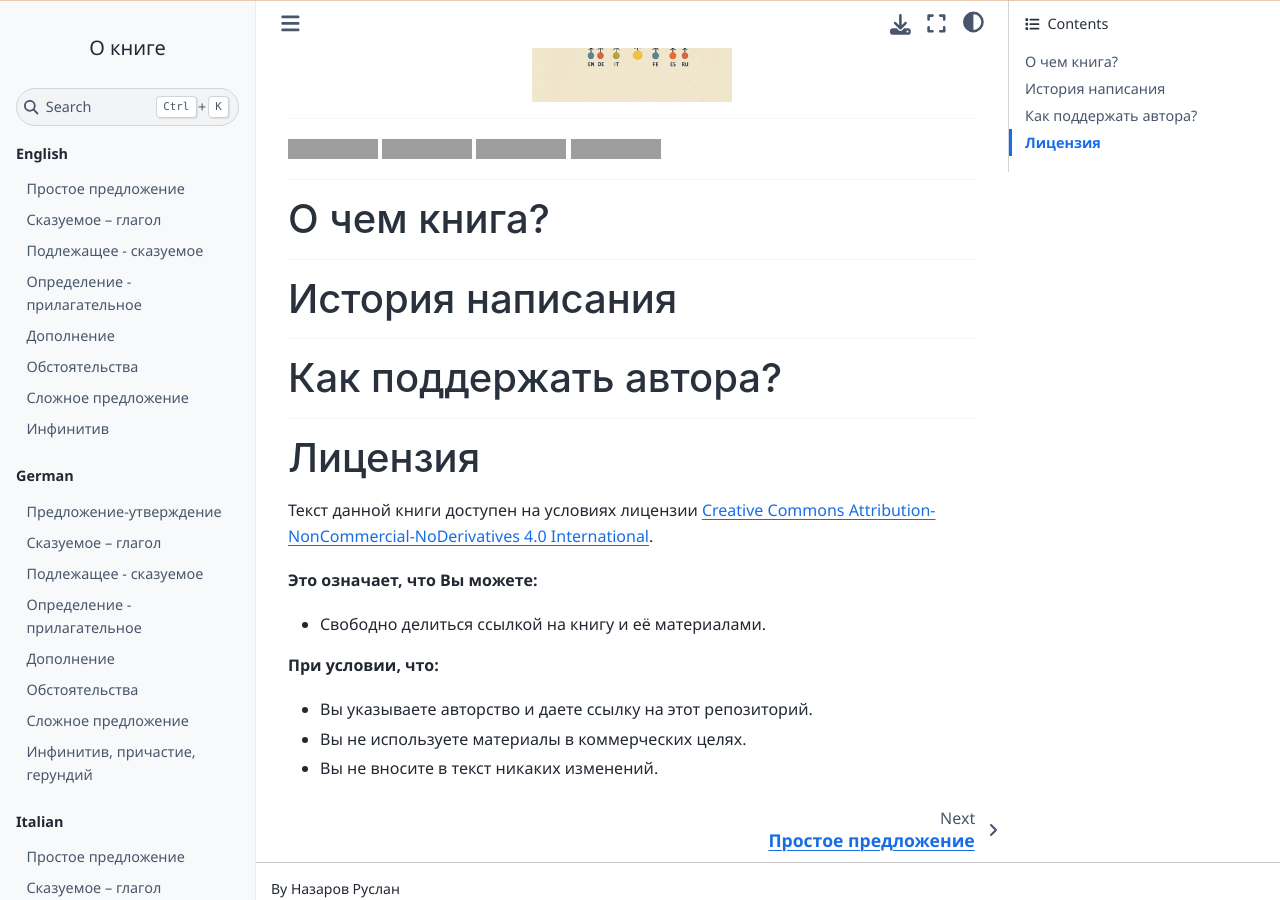
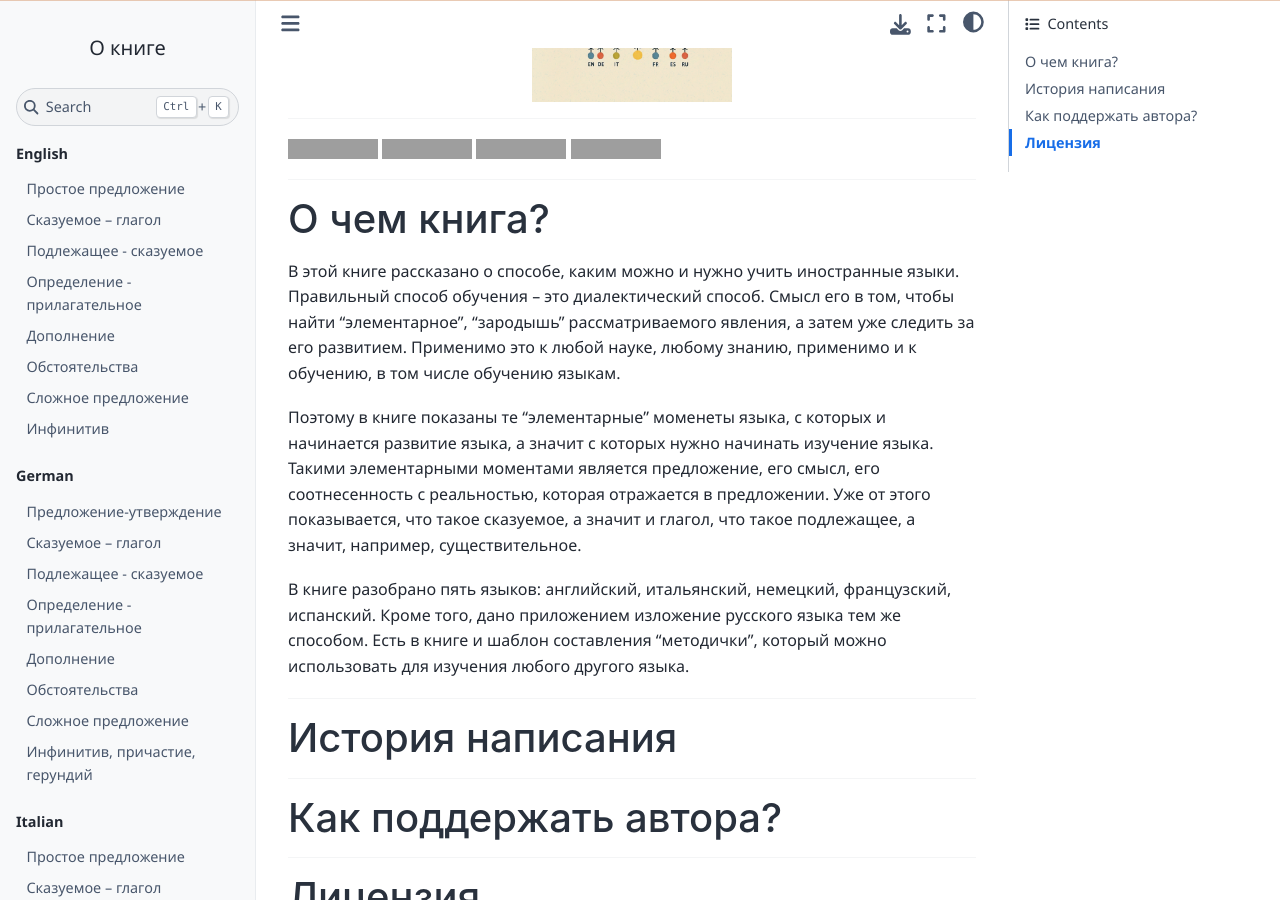
Before and after one commit to Ruslan-Nazarov/handbook_Languages, a Jupyter Book: the page built from index.md, in a window 1280 px wide and 900 px high, scrolled down 254 px. Built offline with Jupyter Book 1.0.4 settings and Sphinx 7.4.7 and the Sphinx Book theme 1.1.4, drawn with Linux system fonts in a browser that asks for light colours; grey boxes are pictures that could not be loaded.

Commit message:
Update index.md

```diff
--- a/index.md
+++ b/index.md
@@ -14,10 +14,16 @@
 
 ### О чем книга?
 
+В этой книге рассказано о способе, каким можно и нужно учить иностранные языки. Правильный способ обучения – это диалектический способ. Смысл его в том, чтобы найти “элементарное”, “зародышь” рассматриваемого явления, а затем уже следить за его развитием. Применимо это к любой науке, любому знанию, применимо и к обучению, в том числе обучению языкам.
+
+Поэтому в книге показаны те "элементарные" моменеты языка, с которых и начинается развитие языка, а значит с которых нужно начинать изучение языка. Такими элементарными моментами является предложение, его смысл, его соотнесенность с реальностью, которая отражается в предложении. Уже от этого показывается, что такое сказуемое, а значит и глагол, что такое подлежащее, а значит, например, существительное.
+
+В книге разобрано пять языков: английский, итальянский, немецкий, французский, испанский. Кроме того, дано приложением изложение русского языка тем же способом. Есть в книге и шаблон составления "методички", который можно использовать для изучения любого другого языка.
 
 ---
 
 ### История написания
+
 
 ---
 
```
